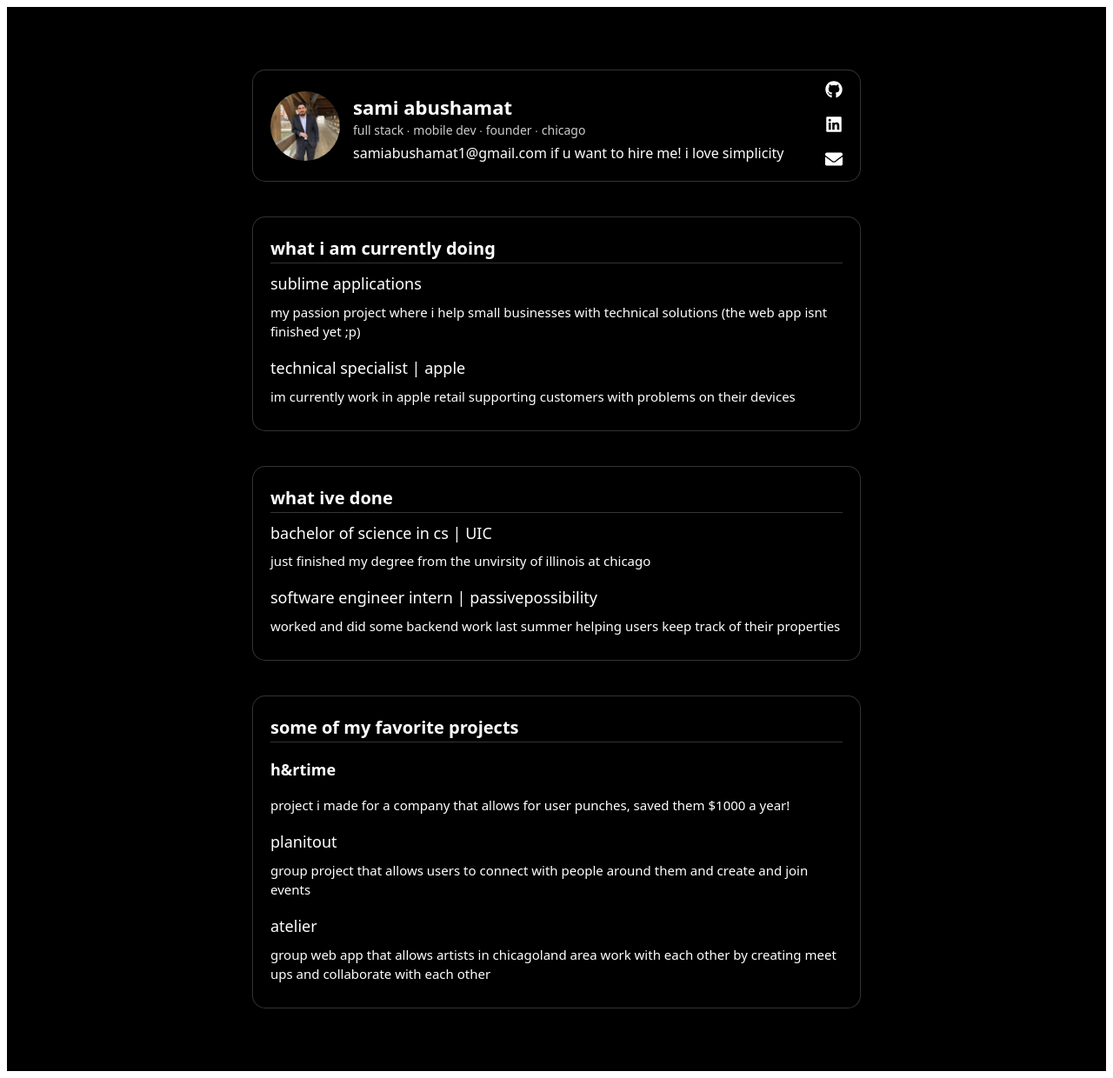
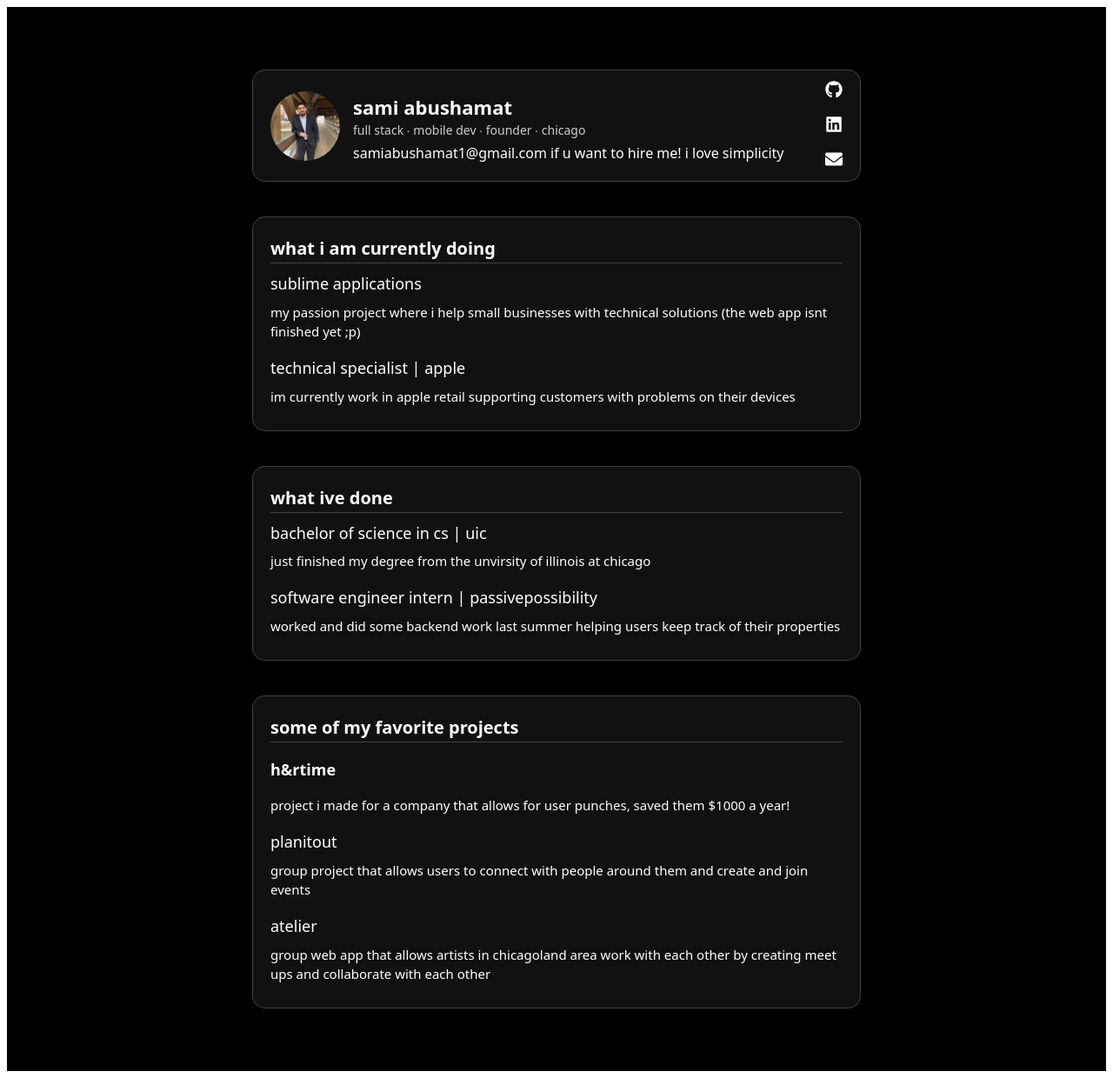
Before and after one commit to samiabushamat/PortfolioWeb, a React (Vite) app: page / in a window 1280 px wide. Shown: the whole page at 87% size. Built offline with nearby package versions, Linux system fonts and the light colour scheme.

Commit message:
some styling changes

```diff
--- a/src/components/Past.jsx
+++ b/src/components/Past.jsx
@@ -5,7 +5,7 @@ function Past() {
         <div className="past-container">
             <h1 className="past-title"> what ive done</h1>
             <div className='divider'></div>
-            <a href= "https://cs.uic.edu/" className='job' target='_blank' rel='noopener noreferrer'> bachelor of science in cs | UIC </a>
+            <a href= "https://cs.uic.edu/" className='job' target='_blank' rel='noopener noreferrer'> bachelor of science in cs | uic </a>
             <p className='description'> just finished my degree from the unvirsity of illinois at chicago</p>
             <a href= "https://www.passivepossibility.com/" className ='job' target='_blank' rel='noopener noreferrer'> software engineer intern | passivepossibility</a>
             <p className='description'> worked and did some backend work last summer helping users keep track of their properties</p>
--- a/src/styles/Current.css
+++ b/src/styles/Current.css
@@ -1,7 +1,7 @@
 .current-container {
   display: flex;
   flex-direction: column;
-  background-color: #000;
+  background-color: #111;
   border: 1px solid rgba(255, 255, 255, 0.2);
   border-radius: 15px;
   padding: 20px;
--- a/src/styles/Hero.css
+++ b/src/styles/Hero.css
@@ -4,7 +4,7 @@
   flex-direction: row;
   align-items: center;
   justify-content: space-between;
-  background-color: #000;
+  background-color: #111;
   border: 1px solid rgba(255, 255, 255, 0.2);
   border-radius: 15px;
   padding: 20px;
--- a/src/styles/Past.css
+++ b/src/styles/Past.css
@@ -1,7 +1,7 @@
 .past-container {
   display: flex;
   flex-direction: column;
-  background-color: #000;
+  background-color: #111;
   border: 1px solid rgba(255, 255, 255, 0.2);
   border-radius: 15px;
   padding: 20px;
--- a/src/styles/Projects.css
+++ b/src/styles/Projects.css
@@ -1,7 +1,7 @@
 .projects-container {
   display: flex;
   flex-direction: column;
-  background-color: #000;
+  background-color: #111;
   border: 1px solid rgba(255, 255, 255, 0.2);
   border-radius: 15px;
   padding: 20px;
```
